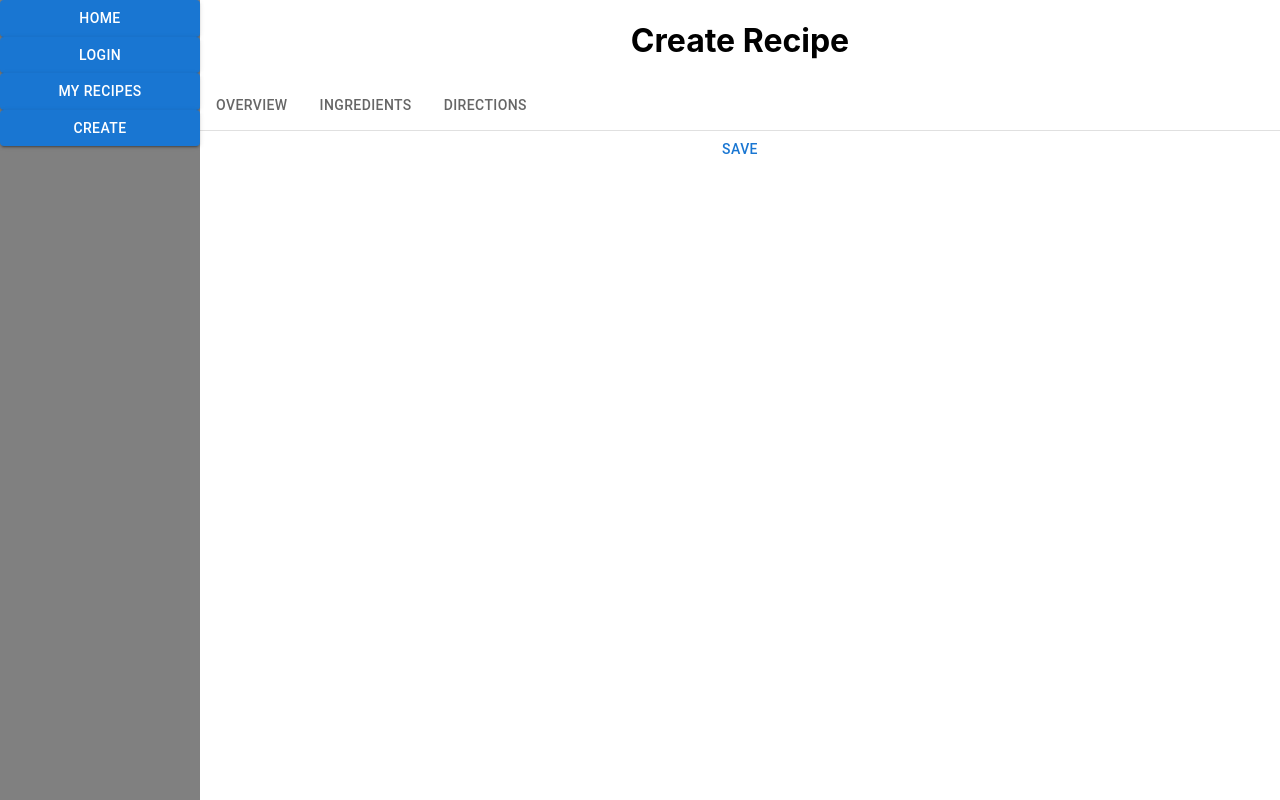
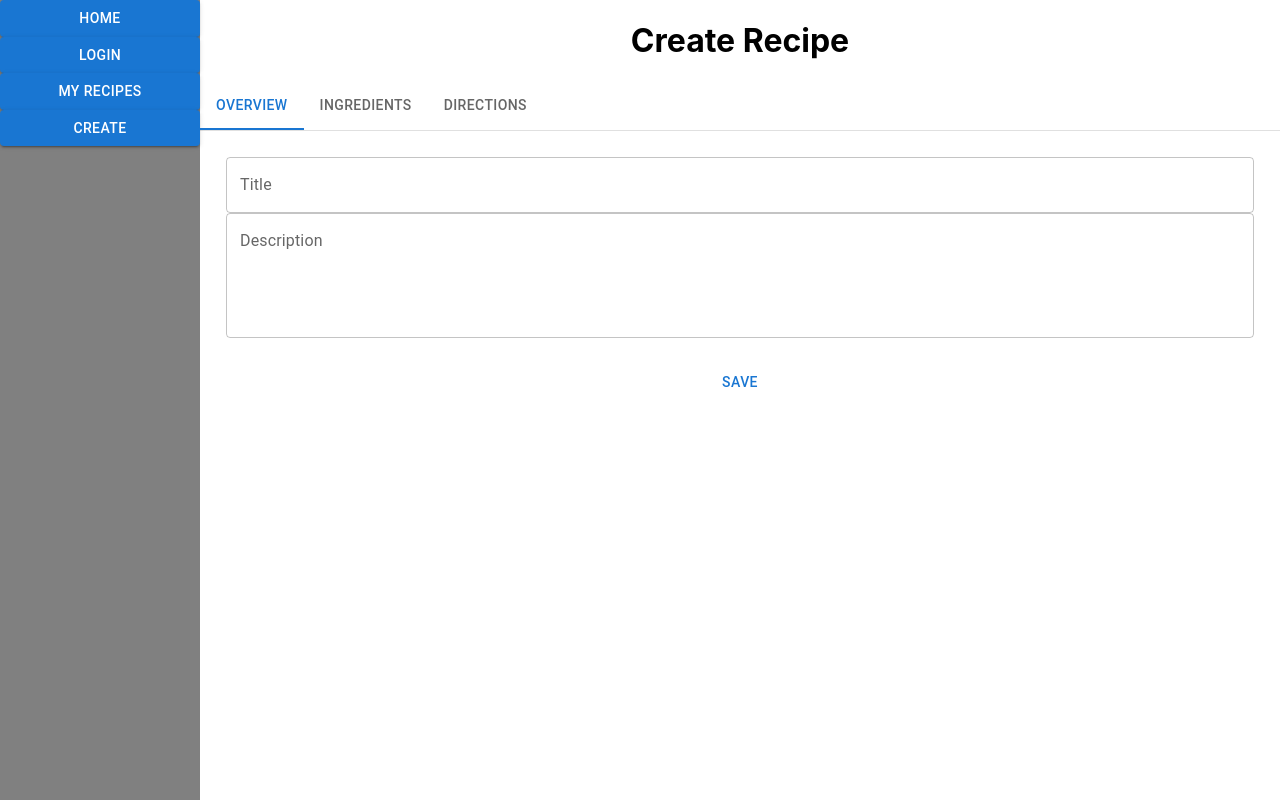
Before and after one commit to zach-habib/Biteful, a React (Create React App) app: page /create/1 in a window 1280 px wide. Built offline with nearby package versions, Linux system fonts and the light colour scheme; no server answers; the database is empty.

Commit message:
clean up create page

```diff
--- a/src/routes/Create.js
+++ b/src/routes/Create.js
@@ -8,10 +8,10 @@ import Section from './../components/create/Section'
 import Step from './../components/create/Step'
 import Sidebar from "./../components/sidebar/Sidebar"
 
-const stockRecipe = [{}, [], []];
+const stockRecipe = [{ title: '', desc: '' }, [], []];
 
 const Create = () => {
-	const [value, setValue] = useState("0");
+	const [value, setValue] = useState("1");
 	const [recipe, setRecipe] = useState(stockRecipe);
 	const { recipeId } = useParams();
 
```
